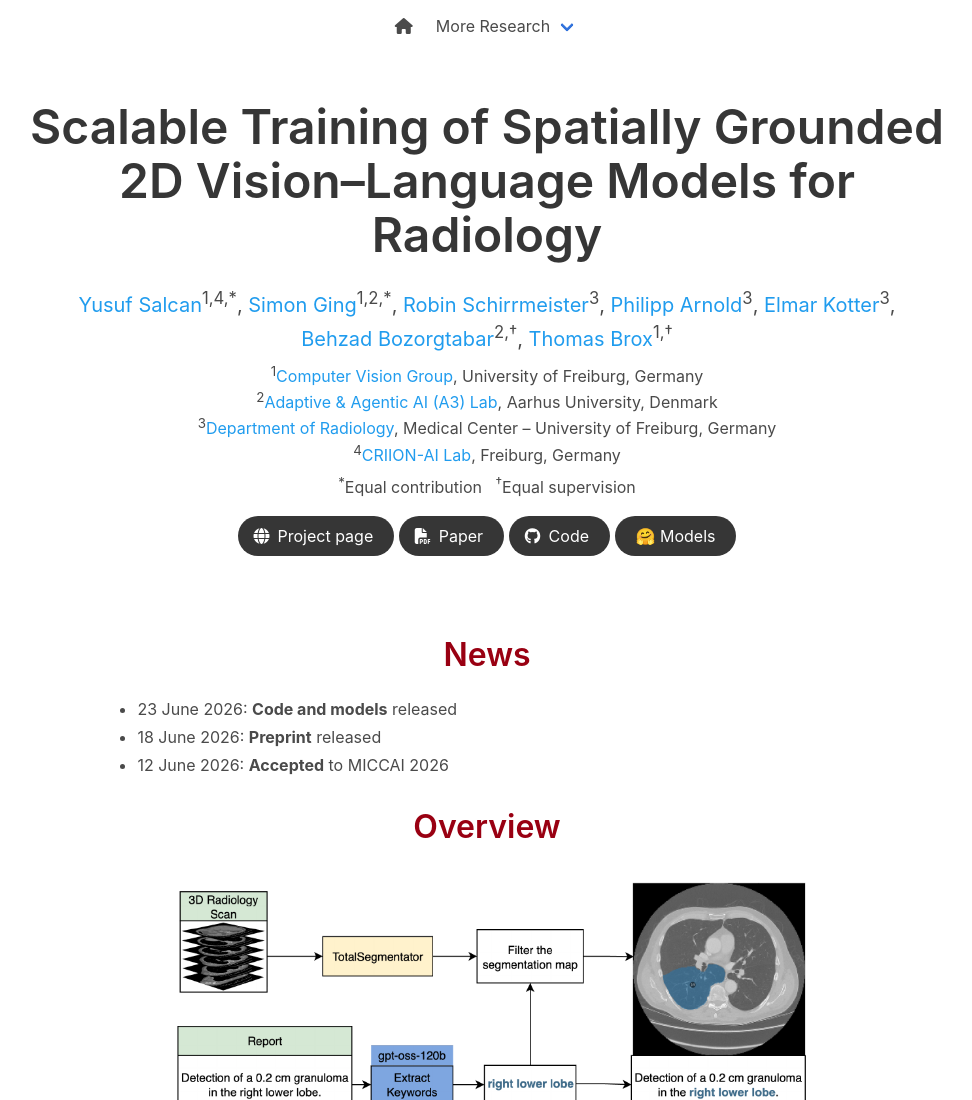
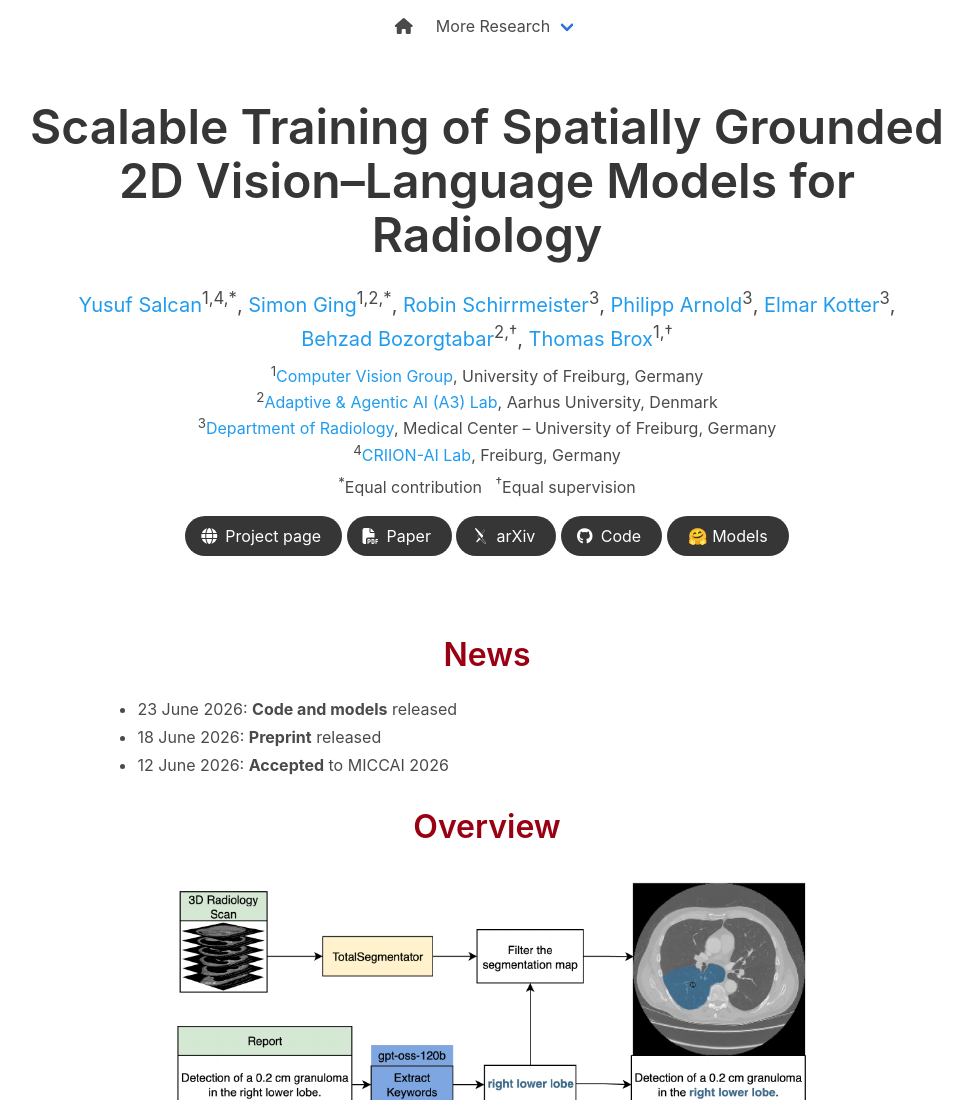
Before and after one commit to radgrounder/radgrounder.github.io, a plain HTML site: page index.html in a window 1280 px wide. Shown: the top 1100 px of the page, without its empty margins (153-1125 px from the left). Drawn offline with Linux system fonts and the light colour scheme.

Commit message:
no-message

```diff
--- a/index.html
+++ b/index.html
@@ -104,10 +104,21 @@
                             </span>
                             <!-- Paper Link -->
                             <span class="link-block">
-                                <a href="paper.pdf"
+                                <a href="https://arxiv.org/pdf/2606.20477"
                                    class="external-link button is-normal is-rounded is-dark" target="_blank">
                                     <span class="icon"><i class="fas fa-file-pdf"></i></span>
                                     <span>Paper</span>
+                                </a>
+                            </span>
+                            <!-- arXiv Link -->
+                            <span class="link-block">
+                                <a href="https://arxiv.org/abs/2606.20477"
+                                   class="external-link button is-normal is-rounded is-dark" target="_blank">
+                                    <span class="icon">
+                                        <img src="arxiv-logomark-small-white.svg" alt="arXiv"
+                                             style="height:1em; width:auto;">
+                                    </span>
+                                    <span>arXiv</span>
                                 </a>
                             </span>
                             <!-- Code Link -->
```
